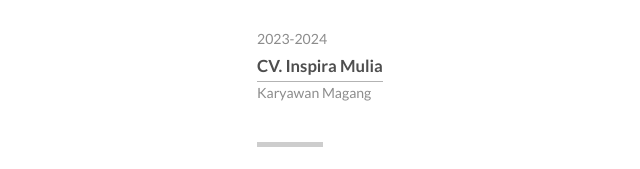
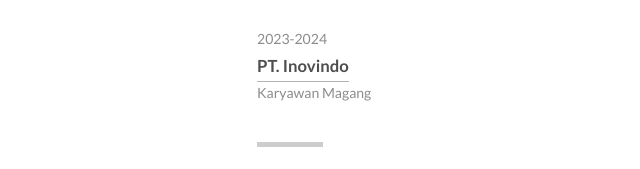
Before and after one commit to KudaLumpingAsliPonorogo/rendyknovas.github.io, a plain HTML site: page index.html in a window 1280 px wide. Shown: the part 1106-1275 px from the top of the page, 72-712 px from the left. Drawn offline with Linux system fonts and the light colour scheme; a web font is replaced by a local one.

Commit message:
Update index.html

```diff
--- a/index.html
+++ b/index.html
@@ -86,7 +86,7 @@
 			<h1>Pengalaman<br>Bekerja</h1>
 			<ul class="work-list">
 				<li>2023-2024</li>
-				<li><a href="#">CV. Inspira Mulia</a></li>
+				<li><a href="#">PT. Inovindo</a></li>
 				<li>Karyawan Magang</li>
 			</ul>
 		</div>
```
